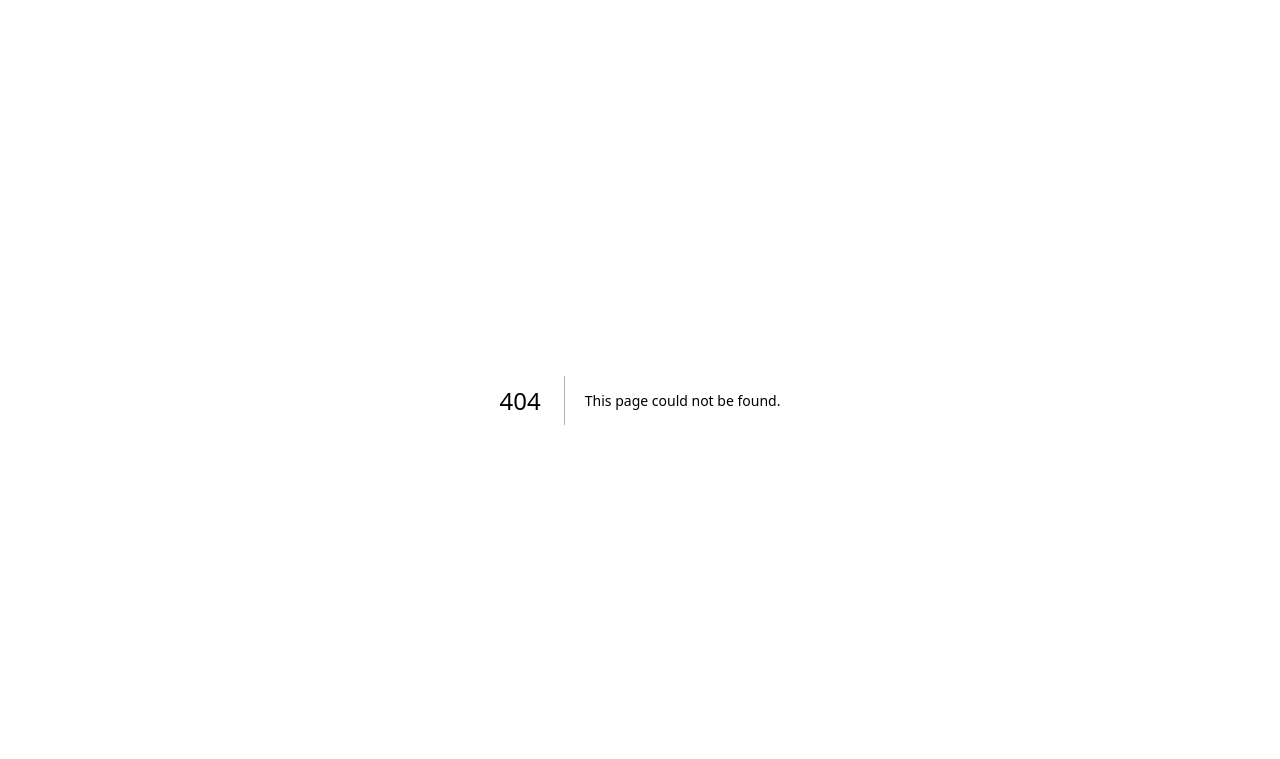
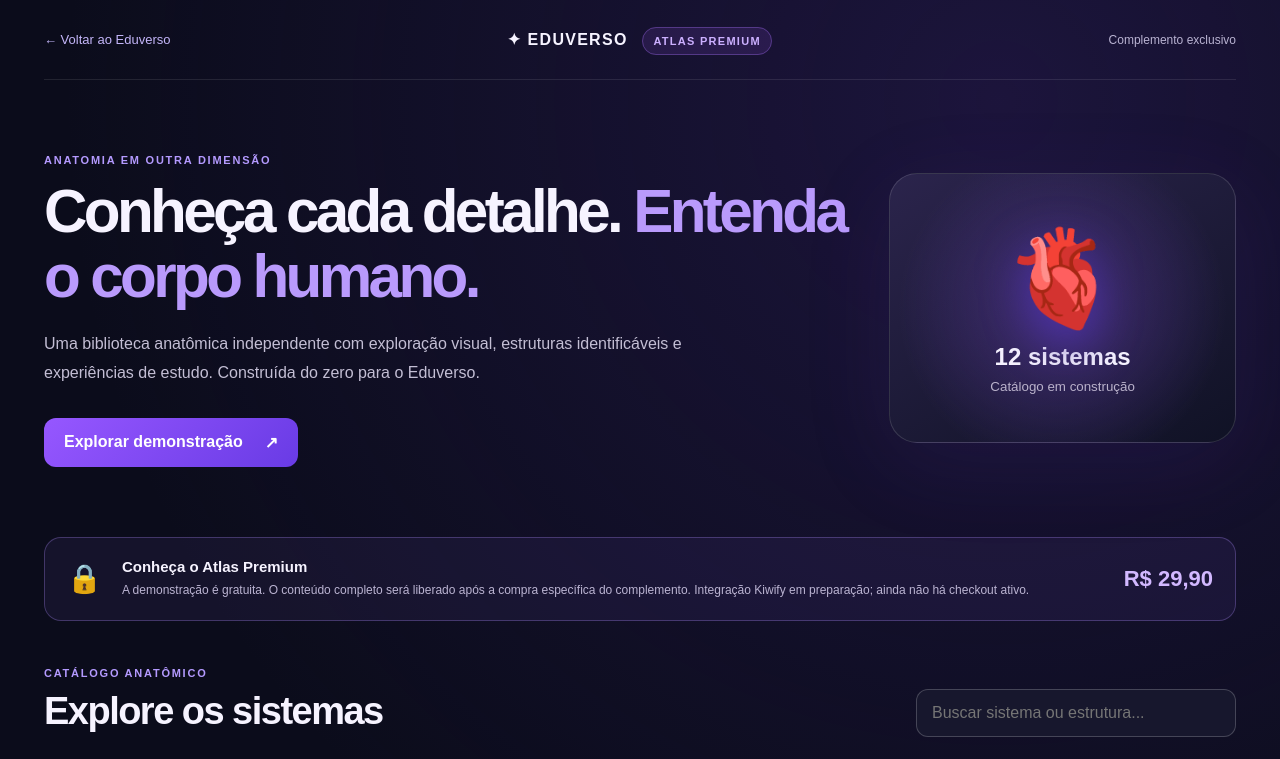
Before and after one commit to dramaflix2026-stack/Eduverso, a Next.js app: page /atlas-premium in a window 1280 px wide. Before the commit this address had no page. Shown: the top 759 px of the page. Built offline with nearby package versions, Linux system fonts and the light colour scheme; no server answers.

Commit message:
feat(atlas): app/atlas-premium/page.tsx

```diff
--- /dev/null
+++ b/app/atlas-premium/page.tsx
@@ -0,0 +1,4 @@
+import type {Metadata} from "next";
+import PremiumAtlasClient from "./atlas-client";
+export const metadata:Metadata={title:"Atlas Premium de Anatomia | Eduverso",description:"Conheça a nova biblioteca anatômica premium do Eduverso. Prévia interativa do laboratório do crânio."};
+export default function AtlasPremiumPage(){return <PremiumAtlasClient/>;}
```
